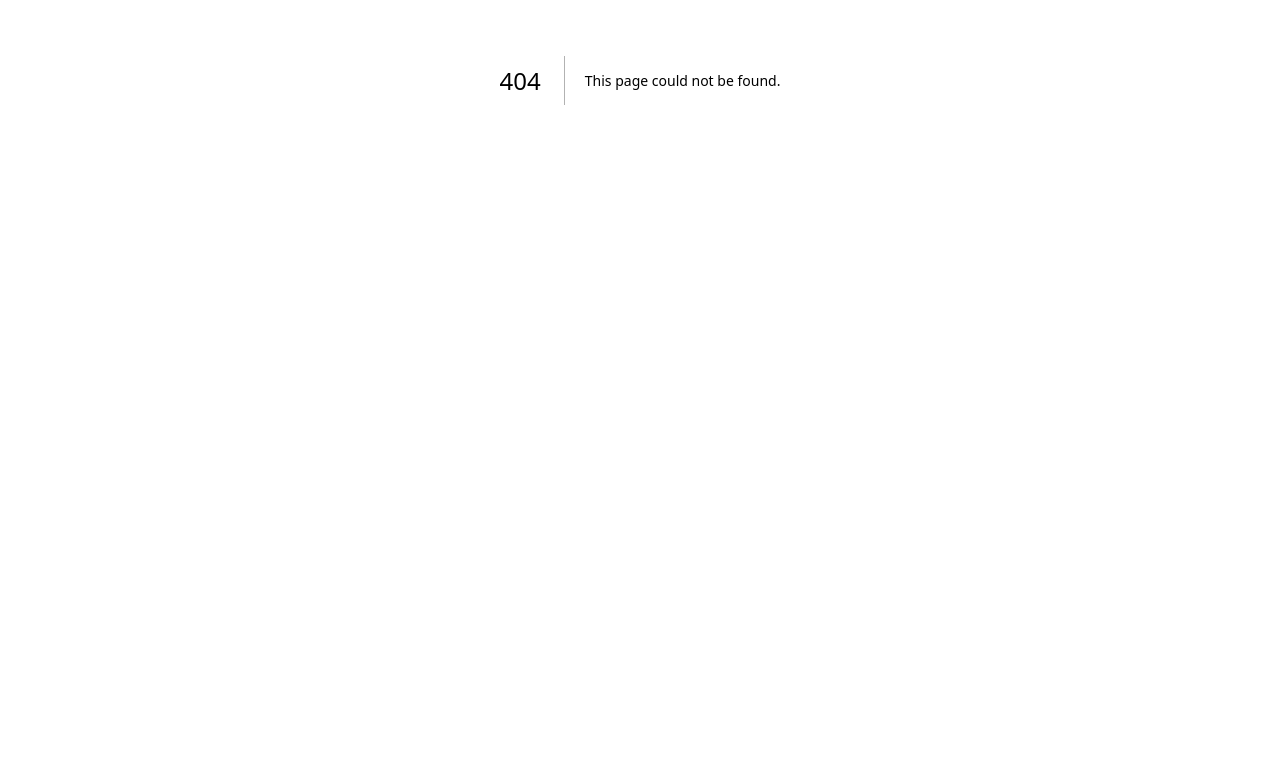
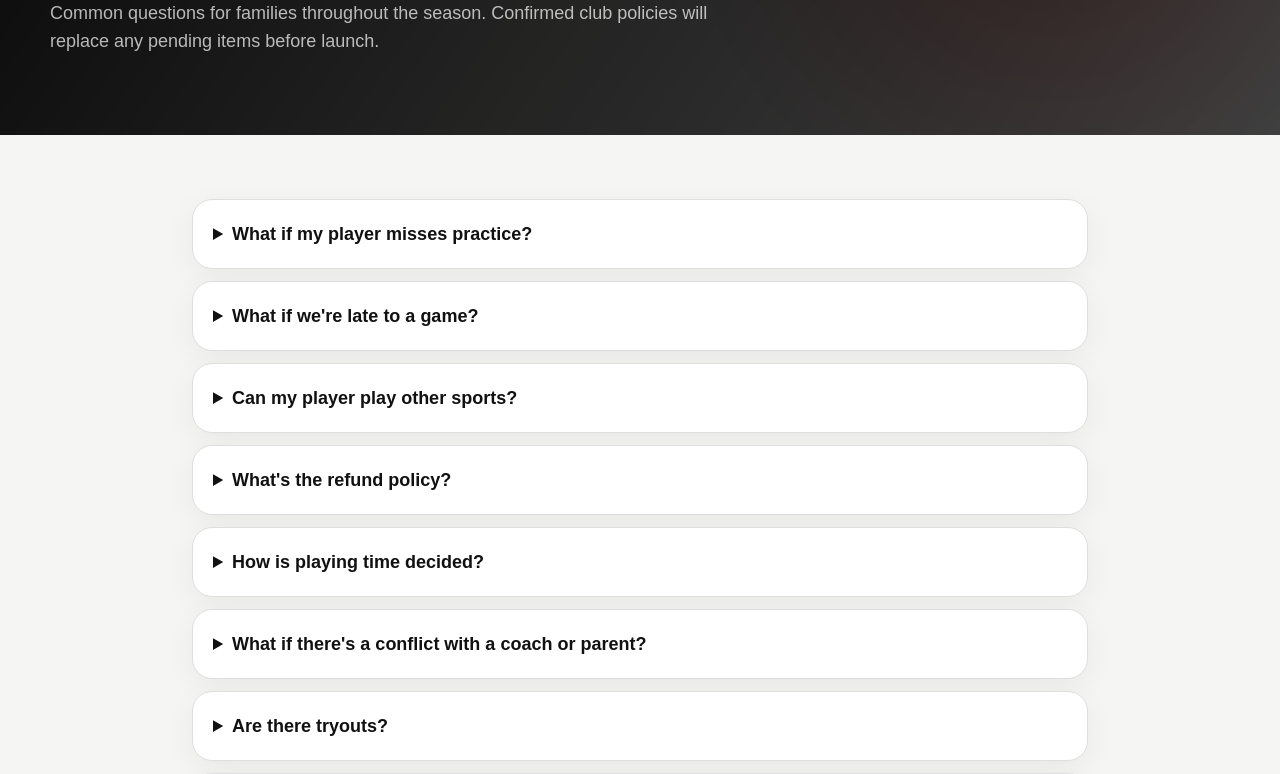
Before and after one commit to dang85ai/dg-claud, a Next.js app: page /faq in a window 1280 px wide. Before the commit this address had no page. Shown: the part 320-1094 px from the top of the page. Before the commit the page ends 800 px from the top, so only its background shows below. Built offline with nearby package versions, Linux system fonts and the light colour scheme.

Commit message:
Add parent resource pages from team hub plan

```diff
--- /dev/null
+++ b/app/faq/page.tsx
@@ -0,0 +1,63 @@
+import { DevelopmentBanner } from "@/components/DevelopmentBanner";
+import { PublicPageHero } from "@/components/PublicPageHero";
+import { PublicShell } from "@/components/PublicShell";
+
+const faqs = [
+  {
+    q: "What if my player misses practice?",
+    a: "Please update attendance in the Parent Portal and let the team know as early as possible so coaches can plan the session."
+  },
+  {
+    q: "What if we're late to a game?",
+    a: "Contact the team manager or coach through the team communication channel. When you arrive, follow the coach's direction for joining warm-up or play."
+  },
+  {
+    q: "Can my player play other sports?",
+    a: "The team supports clear communication around schedule conflicts. Share known conflicts early so coaches can plan."
+  },
+  {
+    q: "What's the refund policy?",
+    a: "The official refund policy has not yet been published on this team site. The verified club policy will be linked here before launch."
+  },
+  {
+    q: "How is playing time decided?",
+    a: "The U9 program is development-focused. The final team playing-time approach will follow the coach and club policy once confirmed."
+  },
+  {
+    q: "What if there's a conflict with a coach or parent?",
+    a: "Start with respectful direct communication or contact the team manager. If the issue cannot be resolved at team level, use the club's formal escalation process."
+  },
+  {
+    q: "Are there tryouts?",
+    a: "The 2026 placement and registration process will be published once the club's confirmed U9 process is available."
+  },
+  {
+    q: "What if my player needs a break?",
+    a: "Tell the coach. Player well-being comes before the result of a single practice or game."
+  }
+];
+
+export default function FaqPage() {
+  return (
+    <PublicShell>
+      <DevelopmentBanner />
+      <PublicPageHero
+        eyebrow="Parent FAQ"
+        title="Quick Answers"
+        copy="Common questions for families throughout the season. Confirmed club policies will replace any pending items before launch."
+      />
+      <section className="section">
+        <div className="container max-w-4xl">
+          <div className="grid gap-3">
+            {faqs.map((item) => (
+              <details key={item.q} className="card p-5">
+                <summary className="cursor-pointer text-lg font-black">{item.q}</summary>
+                <p className="mt-3 text-sm leading-6 text-neutral-600">{item.a}</p>
+              </details>
+            ))}
+          </div>
+        </div>
+      </section>
+    </PublicShell>
+  );
+}
```
